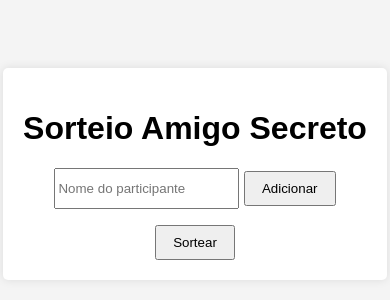
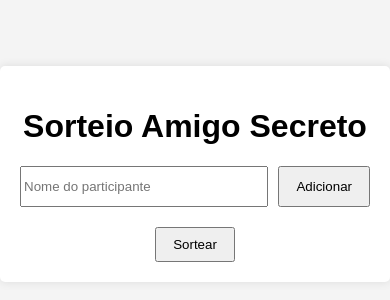
Before and after one commit to gesleyelois/amigo-secreto, a plain HTML site: page index.html in a window 390 px wide. Shown: the part 248-548 px from the top of the page. Drawn offline with Linux system fonts and the light colour scheme.

Commit message:
ajustando responsivo(css)

```diff
--- a/index.html
+++ b/index.html
@@ -15,7 +15,7 @@
 <body>
 <div class="container">
     <h1>Sorteio Amigo Secreto</h1>
-    <div>
+    <div class="input-container">
         <input type="text" id="participantInput" placeholder="Nome do participante">
         <button id="addParticipantBtn">Adicionar</button>
     </div>
--- a/styles.css
+++ b/styles.css
@@ -5,7 +5,7 @@ body {
     display: flex;
     align-items: center;
     justify-content: center;
-    height: 100vh;
+    min-height: 100vh;
 }
 
 .container {
@@ -14,9 +14,18 @@ body {
     border-radius: 5px;
     box-shadow: 0 0 10px rgba(0, 0, 0, 0.1);
     text-align: center;
+    max-width: 400px; /* Limit the width for better readability on larger screens */
+    width: 100%;
+}
+
+.input-container {
+    display: flex;
+    gap: 10px;
+    margin-bottom: 20px;
 }
 
 input[type=text] {
+    flex: 1;
     height: 35px;
 }
 
```
